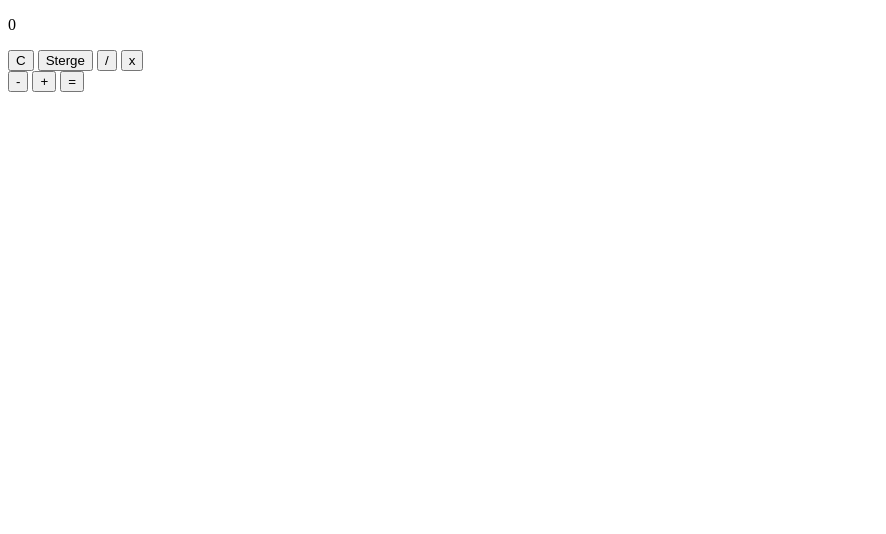
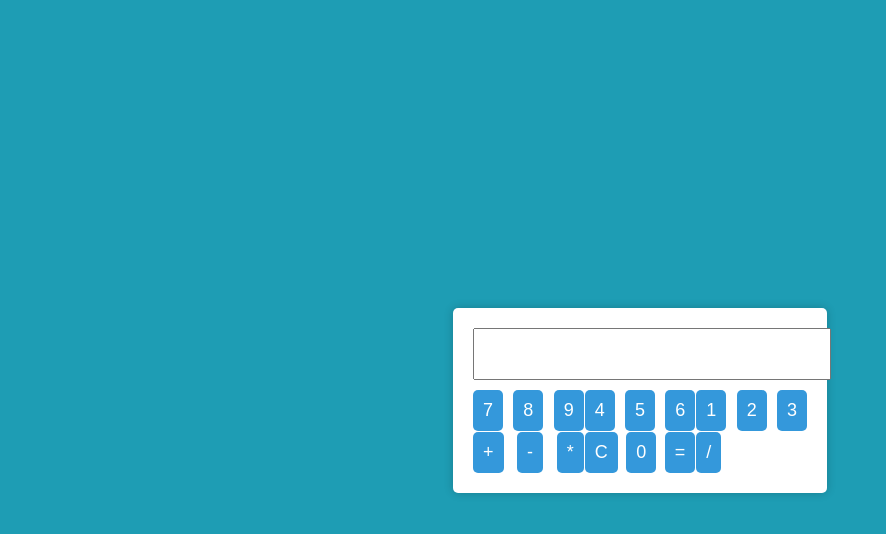
Before and after one commit to CosminManu/Calculator-tic, a plain HTML site: page index.html in a window 1280 px wide. Shown: the whole page, without its empty margins (0-886 px from the left). Drawn offline with Linux system fonts and the light colour scheme.

Commit message:
calculator2.0

```diff
--- a/index.html
+++ b/index.html
@@ -1,35 +1,45 @@
-<!doctype html>
-
+<!DOCTYPE html>
 <html lang="en">
 <head>
+    <meta charset="UTF-8">
+    <meta name="viewport" content="width=device-width, initial-scale=1.0">
+    <link rel="stylesheet" href="main.css">
+    <title>Simple Calculator</title>
 </head>
-
 <body>
-  <div id="calculator">
-    <div id="display">
-      <p>0</p>
-    </div>
-
-    <div id="butoane">
-      <div>
-		<button class="actiuni" onclick="myFunction(this.innerHTML)">C</button>
-		<button class="actiuni" onclick="myFunction(this.innerHTML)">Sterge</button>
-		<button class="actiuni" onclick="myFunction(this.innerHTML)">/</button>
-		<button class="actiuni" onclick="myFunction(this.innerHTML)">x</button>
+  <div class="calculator">
+      <input type="text" id="display" readonly>
+      <div class="buttons">
+          <div class="row">
+              <button onclick="appendToDisplay('7')">7</button>
+              <button onclick="appendToDisplay('8')">8</button>
+              <button onclick="appendToDisplay('9')">9</button>
+          </div>
+          <div class="row">
+              <button onclick="appendToDisplay('4')">4</button>
+              <button onclick="appendToDisplay('5')">5</button>
+              <button onclick="appendToDisplay('6')">6</button>
+          </div>
+          <div class="row">
+              <button onclick="appendToDisplay('1')">1</button>
+              <button onclick="appendToDisplay('2')">2</button>
+              <button onclick="appendToDisplay('3')">3</button>
+          </div>
+          <div class="row">
+              <button onclick="appendToDisplay('+')">+</button>
+              <button onclick="appendToDisplay('-')">-</button>
+              <button onclick="appendToDisplay('*')">*</button>
+          </div>
+          <div class="row">
+              <button onclick="clearDisplay()">C</button>
+              <button onclick="appendToDisplay('0')">0</button>
+              <button onclick="calculateResult()">=</button>
+          </div>
+          <div class="row">
+              <button onclick="appendToDisplay('/')">/</button>
+          </div>
       </div>
-      <div>
-        <div id="cifre">
-
-        </div>
-        <div id="restbutoane">
-			<button class="actiuni" onclick="myFunction(this.innerHTML)">-</button>
-			<button class="actiuni" onclick="myFunction(this.innerHTML)">+</button>
-			<button id="egal" class="actiuni" onclick="myFunction(this.innerHTML)">=</button>
-        </div>
-
-      </div>
-    </div>
   </div>
+  <script src="main.js"></script>
 </body>
-
 </html>
--- a/main.css
+++ b/main.css
@@ -1,33 +1,55 @@
-body{
-    background-color:#B1DBF3;
+body {
+  font-family: Arial, sans-serif;
+  background-color: #1e9db4;
+  display: flex;
+  justify-content: center;
+  align-items: center;
+  height: 100vh;
+  margin: 0;
 }
-  #calculator{
-    width:240px;
+
+.calculator {
+  background-color: #fff;
+  border-radius: 5px;
+  box-shadow: 0px 0px 10px rgba(0, 0, 0, 0.2);
+  text-align: center;
+  padding: 20px;
 }
-  button{
-    width:60px;
-    height:60px;
-    background-color:#388095;
-    border: 1px solid #304156;
+
+#display {
+  width: 100%;
+  margin-bottom: 10px;
+  font-size: 24px;
+  padding: 10px;
 }
-  #butoane{
-   font-size:0px;
+
+.buttons {
+  display: grid;
+  grid-template-columns: repeat(4, 1fr);
+  gap: 10px;
 }
-  #zero{
-    width:120px;
+
+button {
+  font-size: 18px;
+  padding: 10px;
+  background-color: #3498db;
+  color: #fff;
+  border: none;
+  border-radius: 5px;
+  cursor: pointer;
 }
-  #cifre{
-    width:75%;
-    float:left;
+
+button:hover {
+  background-color: #2980b9;
 }
-  #cifre button{
-    background-color:#28354F;
+
+.buttons {
+  display: grid;
+  grid-template-columns: repeat(3, 1fr);
+  gap: 1px;
 }
-  #restbutoane{
-    float:right;
-    width:25%;
+
+.row {
+  display: flex;
+  justify-content: space-between;
 }
-  #egal{
-    height:120px;
-    background-color:#DA8128;
-  }
--- a/main.js
+++ b/main.js
@@ -1,10 +1,20 @@
-console.log("acces granted")
+let displayValue = "";
 
-const button = document.querySelector("#doSmth")
-//console.log(button)
+function appendToDisplay(value) {
+    displayValue += value;
+    document.getElementById("display").value = displayValue;
+}
 
-button.addEventListener("click", printButtonText)
+function clearDisplay() {
+    displayValue = "";
+    document.getElementById("display").value = "";
+}
 
-function printButtonText(e) {
-    console.log(e.target.innerText)
+function calculateResult() {
+    try {
+        displayValue = eval(displayValue);
+        document.getElementById("display").value = displayValue;
+    } catch (error) {
+        document.getElementById("display").value = "Error";
+    }
 }
```
Lines whose indentation alone changed are shown as unchanged.
